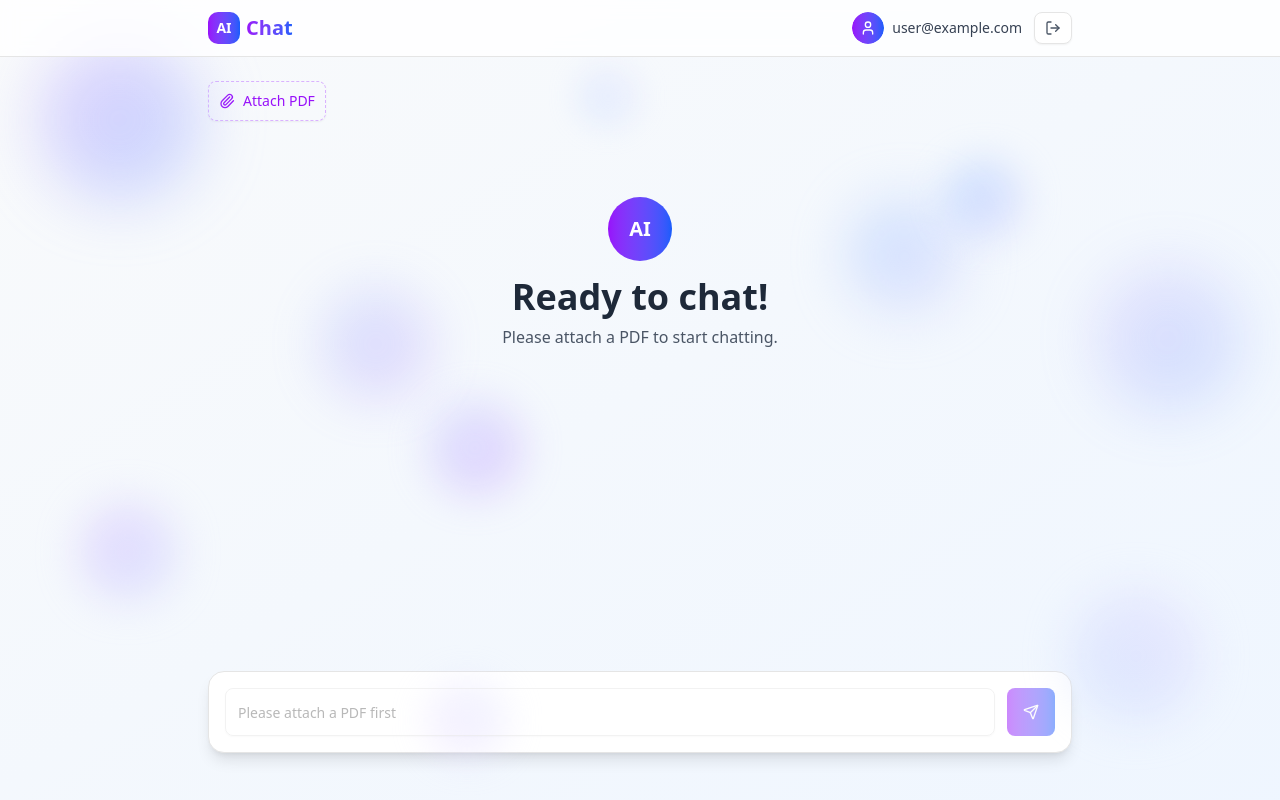
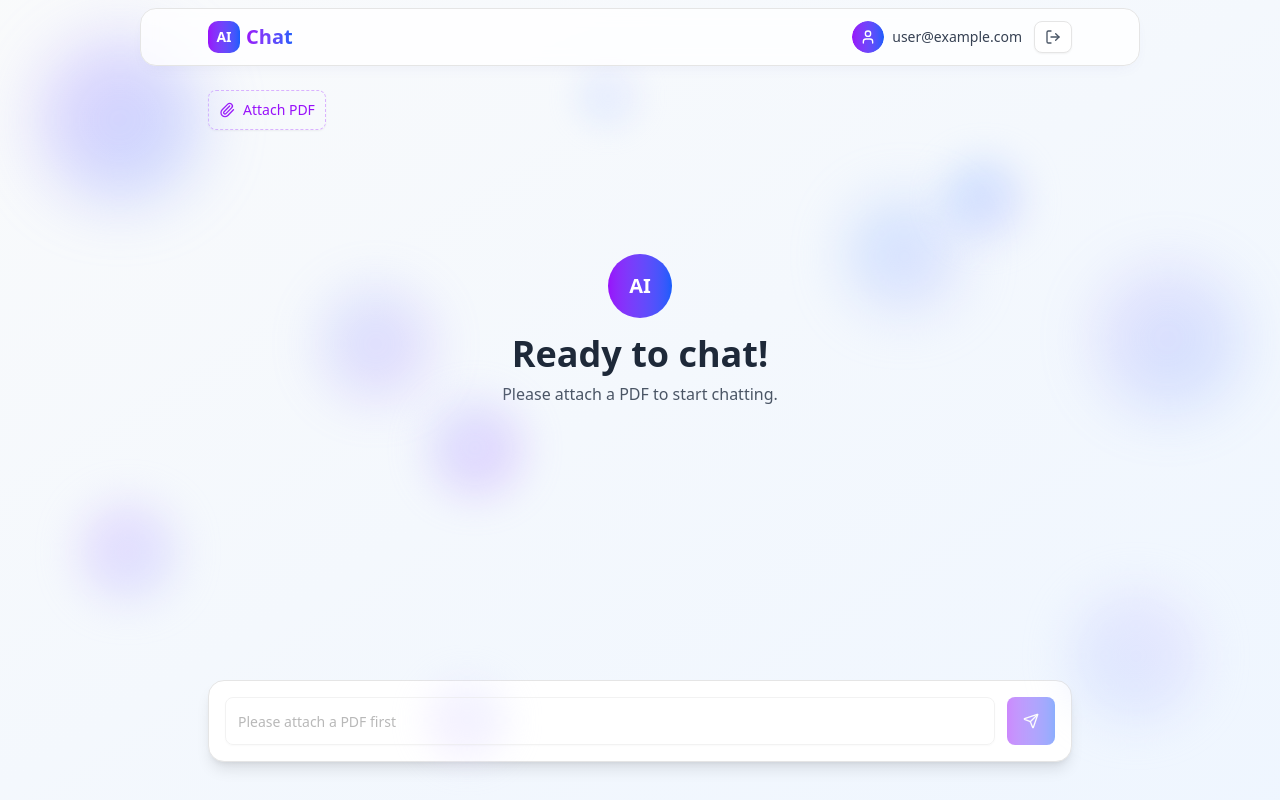
Before and after one commit to andrew-dev-p/AWS-RAG-PDF-chat, a React (Vite) app in the folder client/: page /chat in a window 1280 px wide. Built offline with nearby package versions, Linux system fonts and the light colour scheme.

Commit message:
style: Improve overall UI

```diff
--- a/client/src/components/Chat.tsx
+++ b/client/src/components/Chat.tsx
@@ -72,7 +72,7 @@ const Chat = () => {
       <FloatingOrbs />
 
       {/* Header */}
-      <header className="border-b bg-white/80 backdrop-blur-sm sticky top-0 z-10">
+      <header className="border bg-white/80 backdrop-blur-sm sticky top-0 z-10 rounded-2xl mt-2 mx-auto shadow-[0_6px_16px_-8px_rgba(80,80,180,0.10)] shadow-b max-w-[1000px] hover:max-w-full hover:rounded-none hover:mb-2 hover:mt-0 transition-all">
         <div className="max-w-4xl mx-auto px-4 py-3 flex items-center justify-between">
           <div className="flex items-center gap-1.5">
             <div className="w-8 h-8 bg-gradient-to-r from-purple-600 to-blue-600 rounded-lg flex items-center justify-center">
@@ -112,7 +112,7 @@ const Chat = () => {
         {/* Messages */}
         <div className="flex-1 overflow-y-auto space-y-4 mb-6 py-1 px-2">
           {messages.length === 0 && (
-            <div className="text-center py-12">
+            <div className="text-center py-24">
               <div className="w-16 h-16 bg-gradient-to-r from-purple-600 to-blue-600 rounded-full flex items-center justify-center mx-auto mb-4">
                 <span className="text-white font-bold text-xl">AI</span>
               </div>
--- a/client/src/components/ui/ChatMessage.tsx
+++ b/client/src/components/ui/ChatMessage.tsx
@@ -25,10 +25,10 @@ const ChatMessage = ({ message }: ChatMessageProps) => {
         }`}
       >
         <div
-          className={`rounded-2xl px-4 py-3 ${
+          className={`rounded-2xl px-4 py-3 shadow-sm border ${
             isUser
-              ? "bg-gradient-to-r from-purple-600 to-blue-600 text-white"
-              : "bg-white border shadow-sm"
+              ? "bg-gradient-to-r from-purple-600 via-indigo-600 to-blue-600 text-white border border-indigo-600"
+              : "bg-white"
           }`}
         >
           <p className="text-sm leading-relaxed whitespace-pre-wrap">
```
